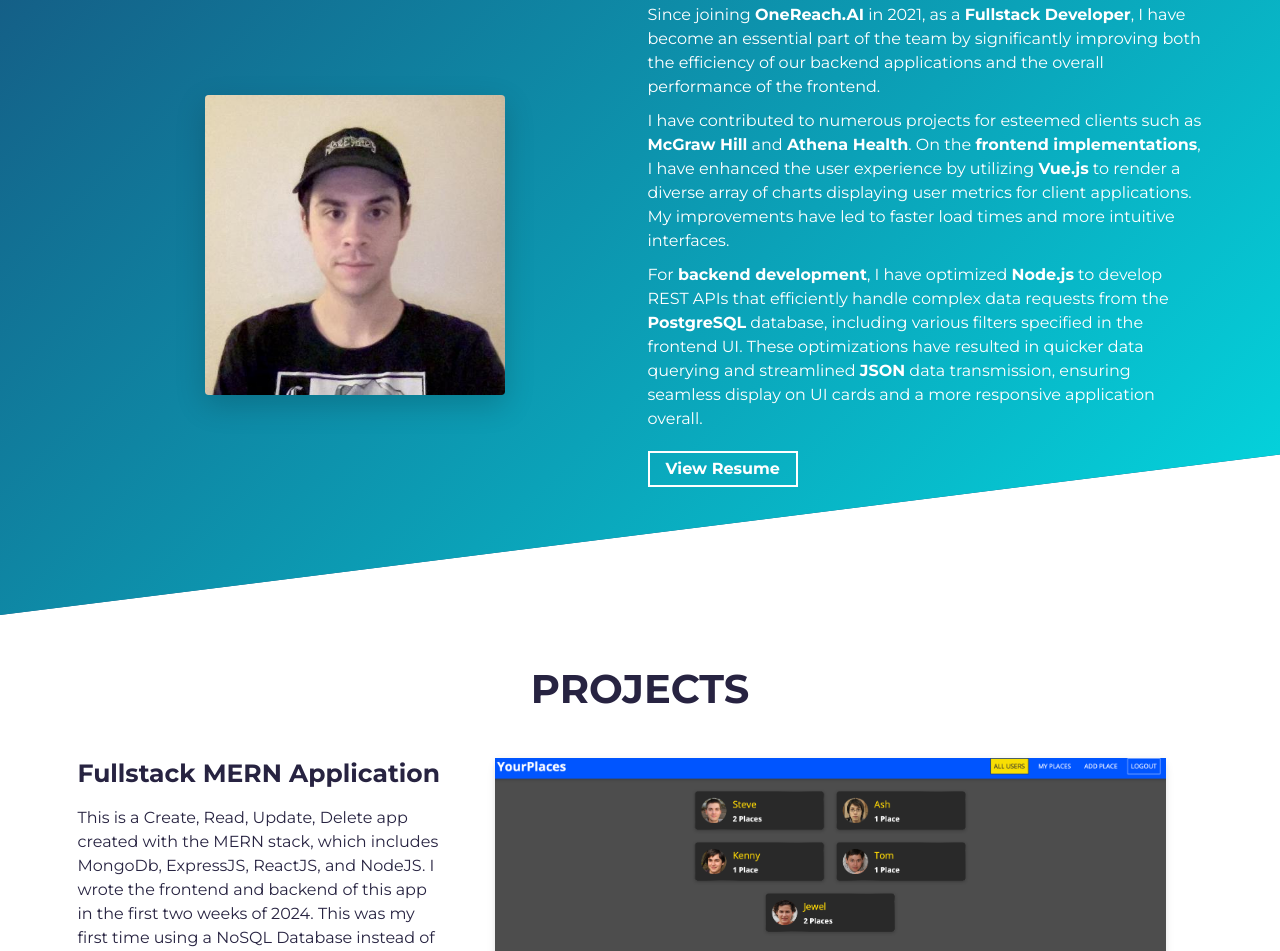
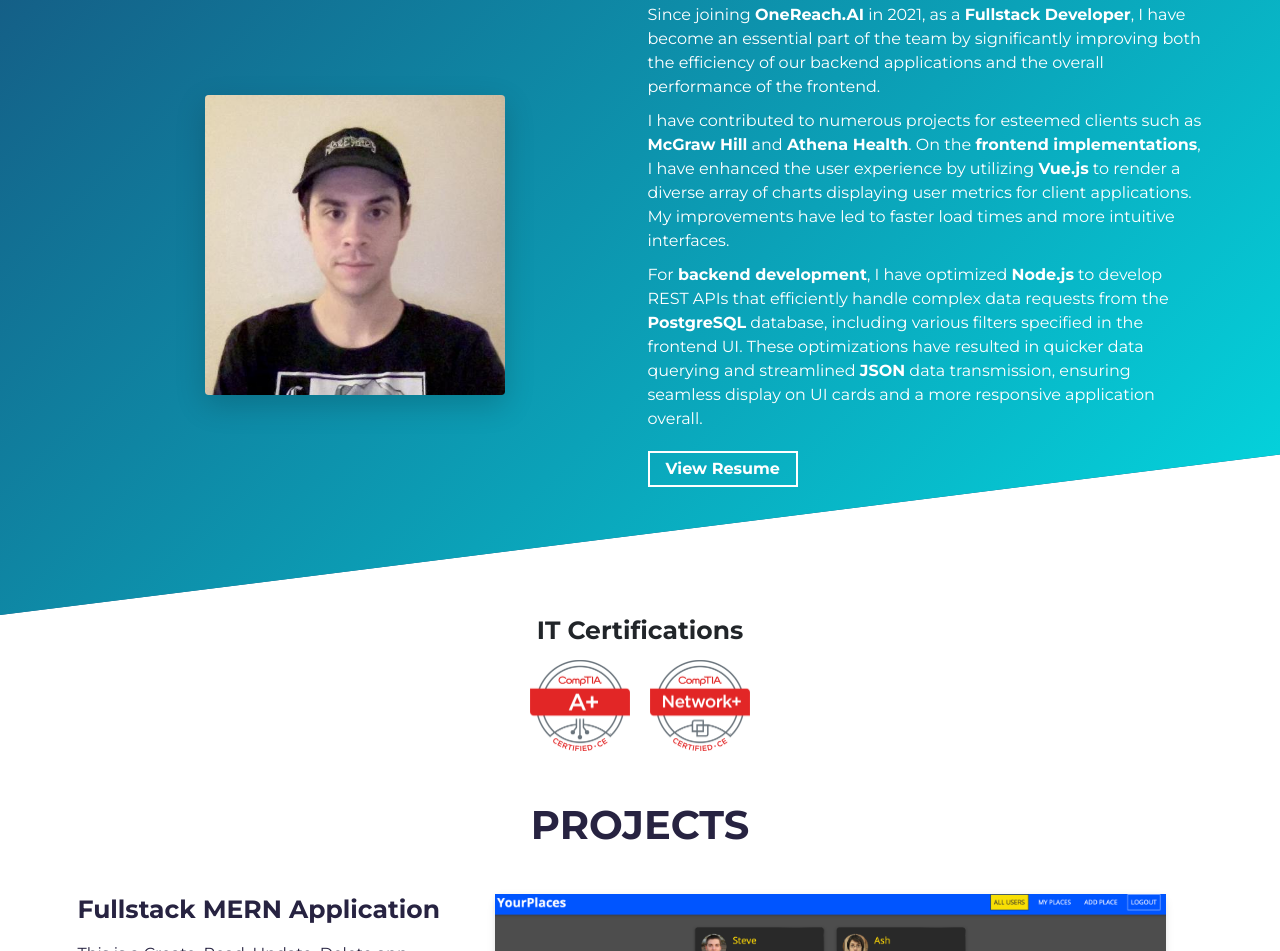
Before and after one commit to GnarlyLasagna/portfolio-site, a website built with Parcel: page src/index.html in a window 1280 px wide. Shown: the part 270-1221 px from the top of the page. Built offline with nearby package versions, Linux system fonts and the light colour scheme; no server answers.

Commit message:
adding new resume and adding comptia cert badges

```diff
--- a/src/index.html
+++ b/src/index.html
@@ -37,8 +37,6 @@
     </p>
   </div>
 </header>
-   <div id="top"></div>
-
     <!-- **** Hero Section **** -->
     <!--
     <section id="hero" class="jumbotron">
@@ -129,6 +127,24 @@
     </section>
     <!-- /END About Section -->
     <!-- **** Projects Section **** -->
+   <div id="certs"></div>
+
+    <h1 style="margin: 0;">IT Certifications</h1>
+    <br>
+<div style="display: flex; justify-content: center; gap: 20px; align-items: center;">
+    <a href="https://www.credly.com/badges/c6e162b9-6b12-49f6-97a8-8665541313ab" target="_blank">
+        <img src="./assets/comptia-a-plus.png" alt="CompTIA A+" style="width: 100px; height: auto;">
+    </a>
+    <a href="https://www.credly.com/badges/3c252037-ecfa-4da3-b118-c80685ac09c1" target="_blank">
+        <img src="./assets/comptia-network-plus.png" alt="CompTIA Network+" style="width: 100px; height: auto;">
+    </a>
+<!--    <a href="YOUR_COMPTIA_SECURITY_PLUS_CREDLY_URL" target="_blank">
+        <img src="./assets/comptia-security-plus.png" alt="CompTIA Security+" style="width: 100px; height: auto;">
+    </a>
+-->
+</div>
+
+
     <section id="projects">
       <div class="container">
         <div class="project-wrapper">
```
Also changed, not shown: dist/comptia-a-plus.553b8620.png (added), dist/comptia-a-plus.b382a335.png (added), dist/comptia-network-plus.56a72f74.png (added), dist/comptia-network-plus.72108d31.png (added), dist/index.html, src/assets/Aplus Logo Certified CE.jpg (added), src/assets/NetworkPlus Logo Certified CE.jpg (added), src/assets/comptia-a-plus.png (added), src/assets/comptia-network-plus.png (added), 6 other files.
